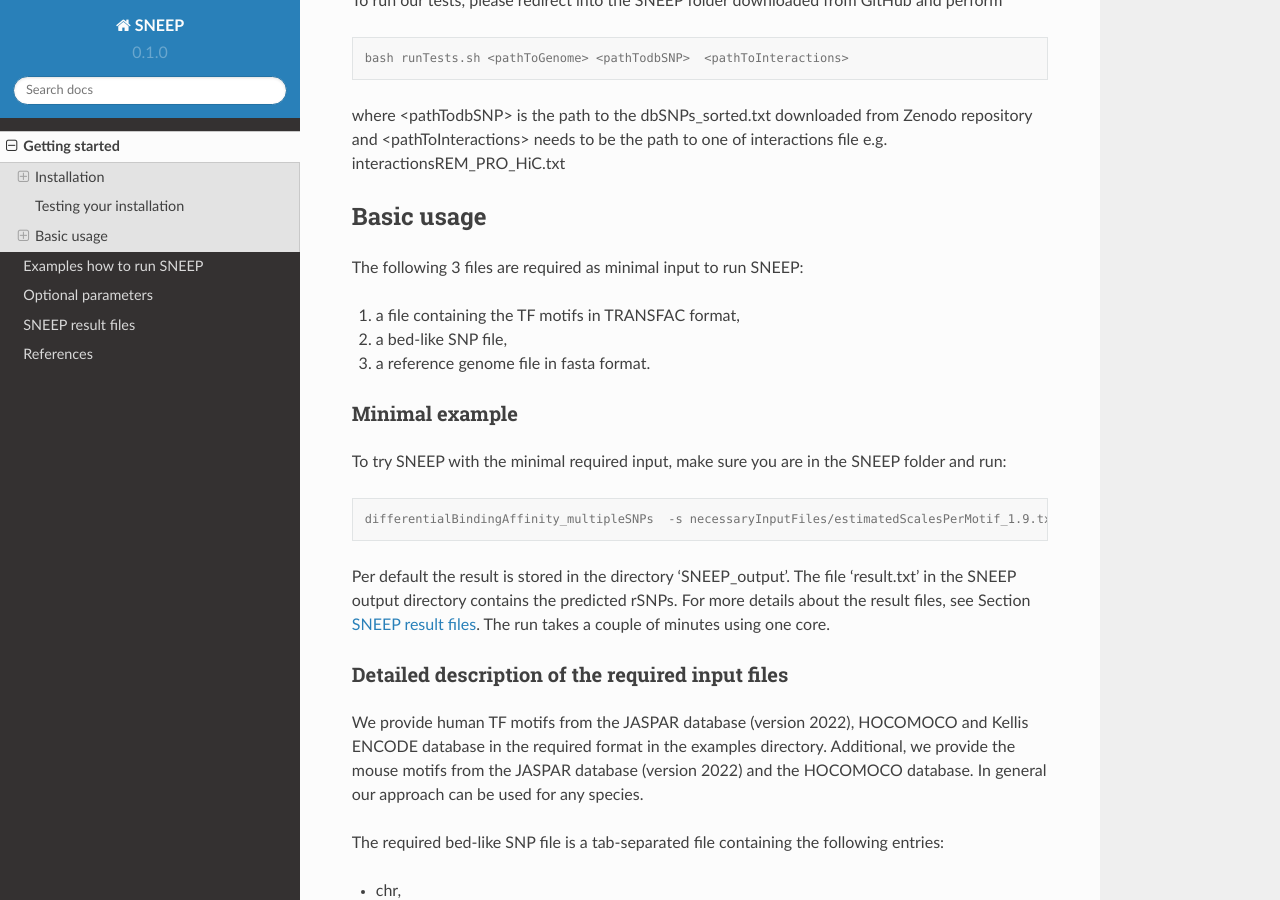
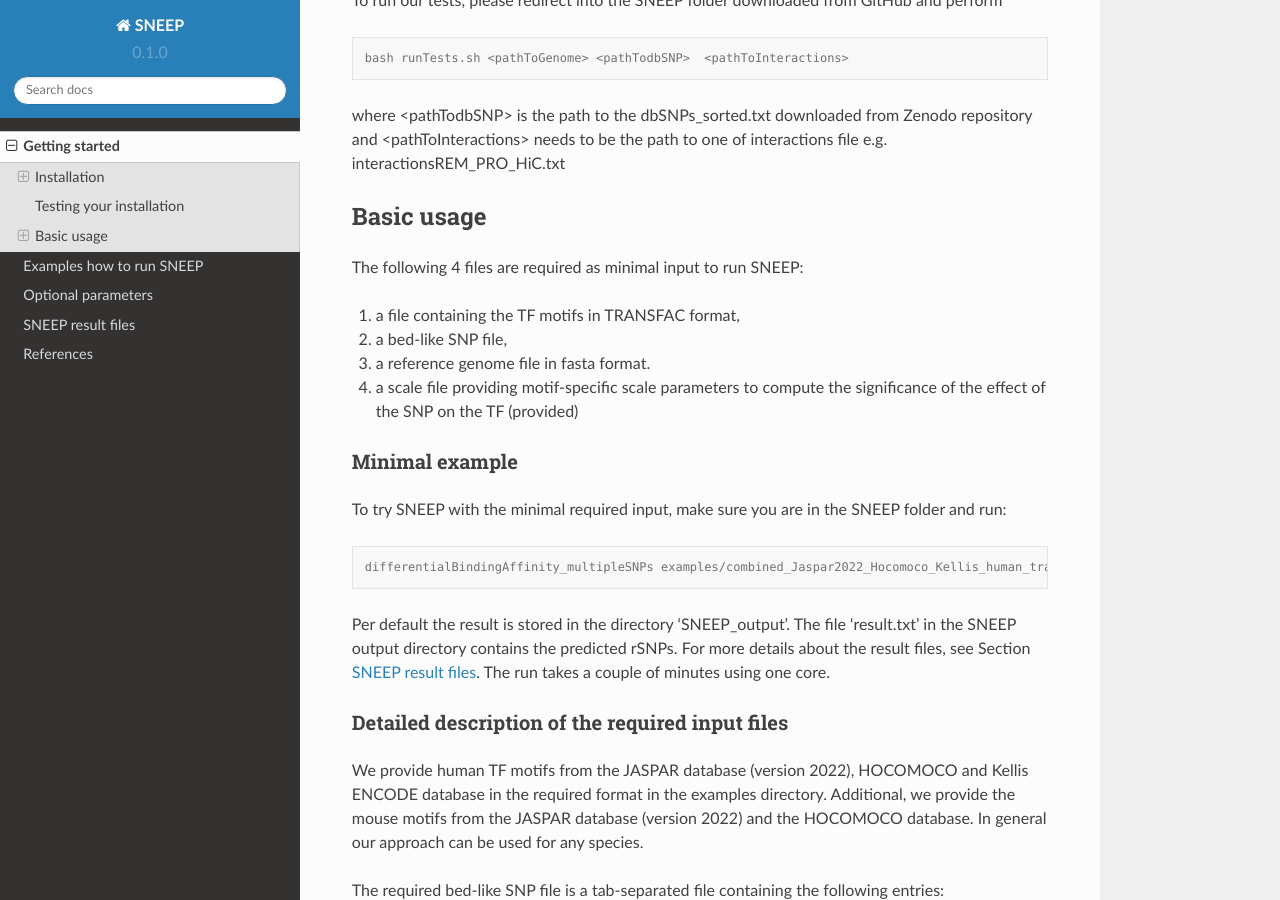
Before and after one commit to SchulzLab/SNEEP, a Sphinx documentation site: the page built from docs/gettingStarted.rst, in a window 1280 px wide and 900 px high, scrolled down 1895 px. Built offline with Sphinx 7.4.7 and the Read the Docs theme 2.0.0, drawn with Linux system fonts in a browser that asks for light colours; pages that are not in the unit, such as notebooks, are missing from menus; some of the changed text lies outside the part shown.

Commit message:
Update gettingStarted.rst

```diff
--- a/docs/gettingStarted.rst
+++ b/docs/gettingStarted.rst
@@ -77,11 +77,12 @@
 Basic usage
 ============
 
-The following 3 files are required as minimal input to run SNEEP:
+The following 4 files are required as minimal input to run SNEEP:
 
 1)	a file containing the TF motifs in TRANSFAC format,
 2)	a bed-like SNP file,
 3)	a reference genome file in fasta format.
+4) a scale file providing motif-specific scale parameters to compute the significance of the effect of the SNP on the TF (provided)
 
 Minimal example
 ---------------
@@ -90,7 +91,7 @@
 
 .. code-block:: console
 
-  differentialBindingAffinity_multipleSNPs  -s necessaryInputFiles/estimatedScalesPerMotif_1.9.txt examples/combined_Jaspar2022_Hocomoco_Kellis_human_transfac.txt examples/SNPs_EFO_0000612_myocardial_infarction.bed  <path-to-genome-file>
+  differentialBindingAffinity_multipleSNPs examples/combined_Jaspar2022_Hocomoco_Kellis_human_transfac.txt examples/SNPs_EFO_0000612_myocardial_infarction.bed  <path-to-genome-file> necessaryInputFiles/estimatedScalesPerMotif_1.9.txt
 
 Per default the result is stored in the directory ‘SNEEP_output’. The file ‘result.txt’ in the SNEEP output directory contains the predicted rSNPs. For more details about the result files, see Section `SNEEP result files <https://sneep.readthedocs.io/en/latest/results.html>`_. The run takes a couple of minutes using one core.
 
@@ -141,3 +142,5 @@
   TTTGAGACCAT…
 
 For the provided examples in the following, please use genome version hg38. An already correctly formated file can for instance be downloaded from `here <https://hgdownload.soe.ucsc.edu/goldenPath/hg38/bigZips/>`_ filename *hg38.fa.gz*.
+
+For human TF motifs we provide a file holding motif-specific scale parameters. This information is necessary to determine if a TF binding site is significantly affected by a SNP. Our modified Laplace distribution is dependent on two parameters: n, which is two times the length of the TF model and the scale parapmeter b, which needs to be estimated. For the TF set we provide within our GitHub repository, we also estimated the scale parameter b listed in necessaryInputFiles/estimatedScalesPerMotif_1.9.txt. In case a customized TF motif set is used for instance for different species than human, the scale parameters b needs to estimate. Therefore we provide a script XXX (TODO: provide more details here).
```
